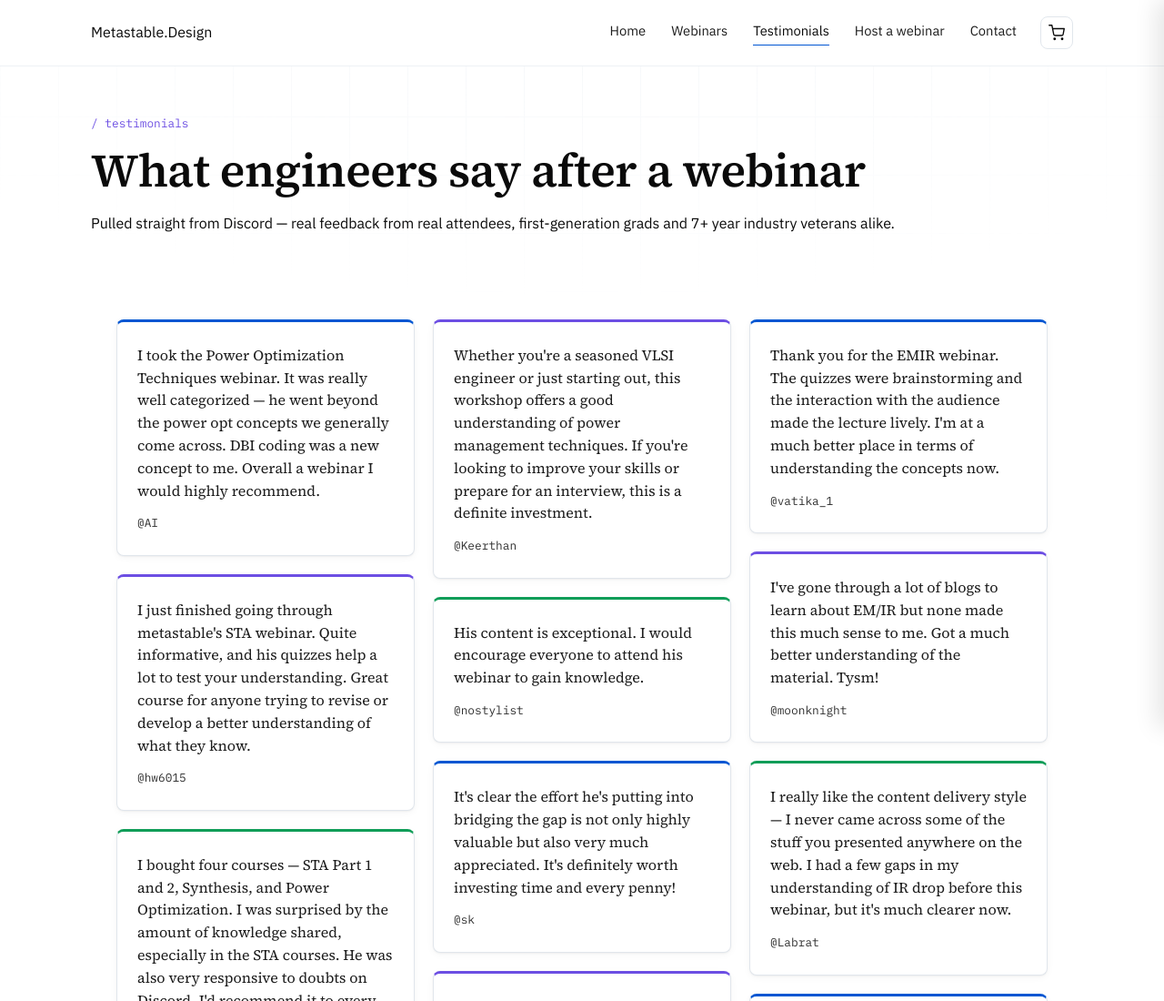
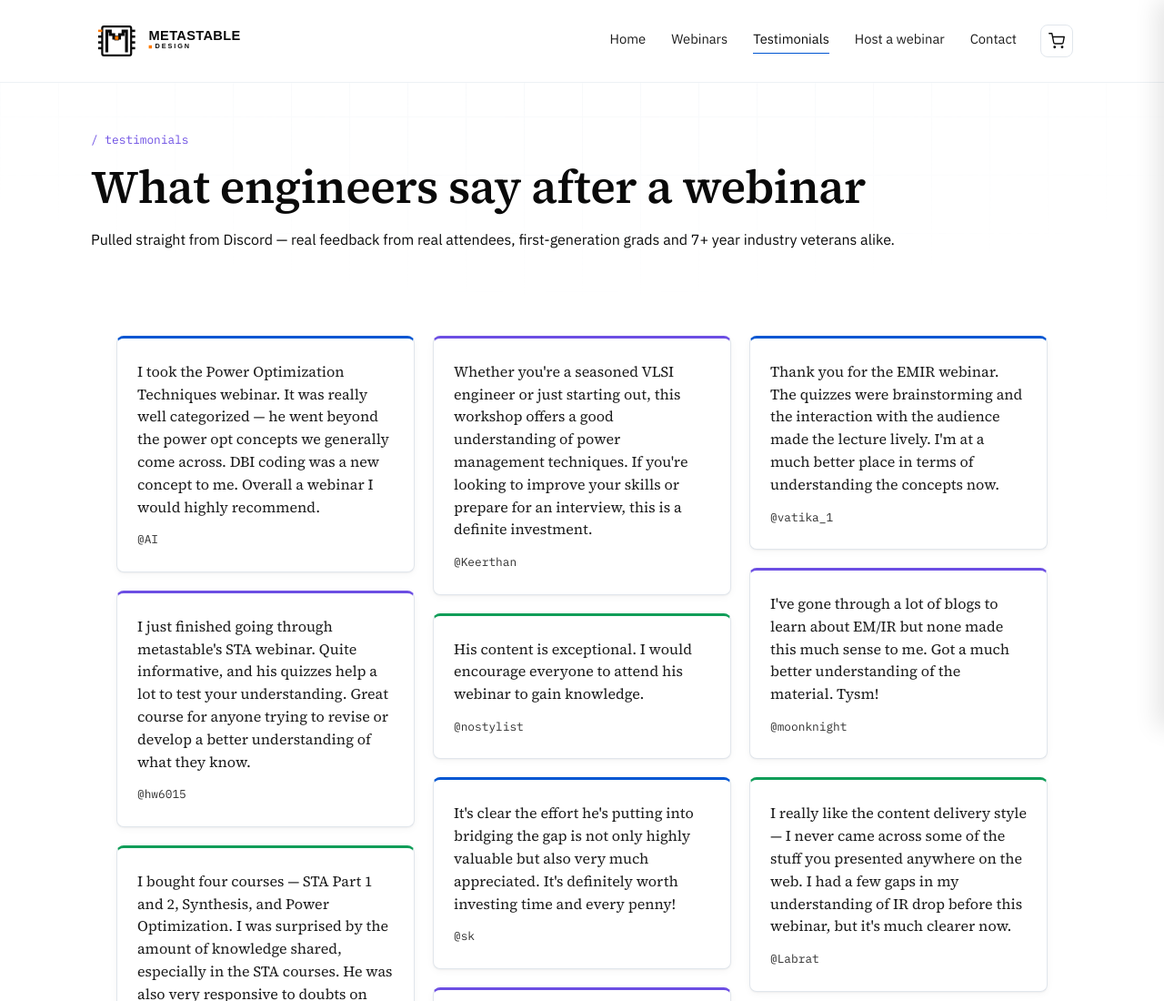
Before and after one commit to metastable-design/metastable-design-website, a plain HTML site: page testimonials.html in a window 1280 px wide. Shown: the top 1100 px of the page at 91% size. Drawn offline with Linux system fonts and the light colour scheme.

Commit message:
Update testimonials.html

```diff
--- a/testimonials.html
+++ b/testimonials.html
@@ -20,7 +20,7 @@
 
 <header class="site">
   <div class="wrap nav">
-    <a href="index.html" class="brand">Metastable<span class="dot">.</span>Design</a>
+    <a href="index.html" class="brand"><img src="metastable-logo.svg" alt="Metastable Design" class="brand-logo"></a>
     <div class="nav-right">
       <nav class="navlinks">
         <a href="index.html">Home</a>
```
